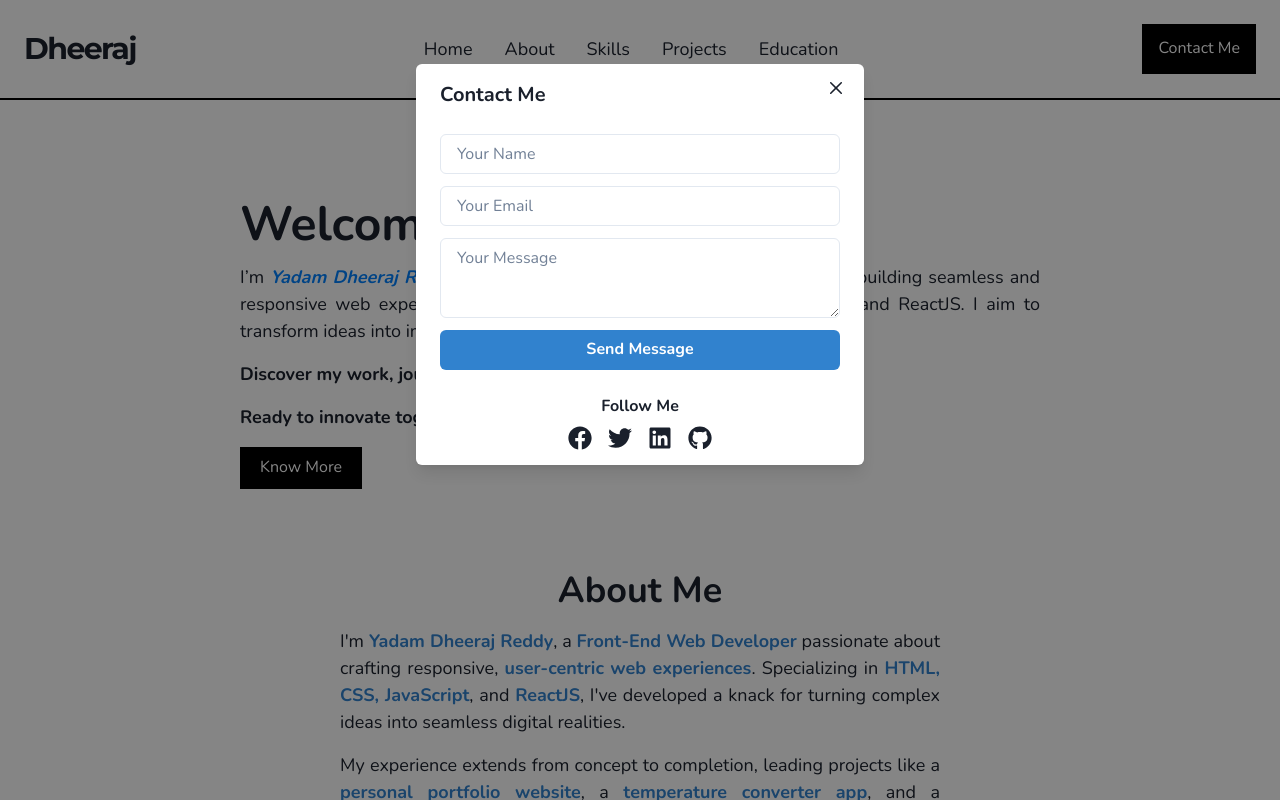
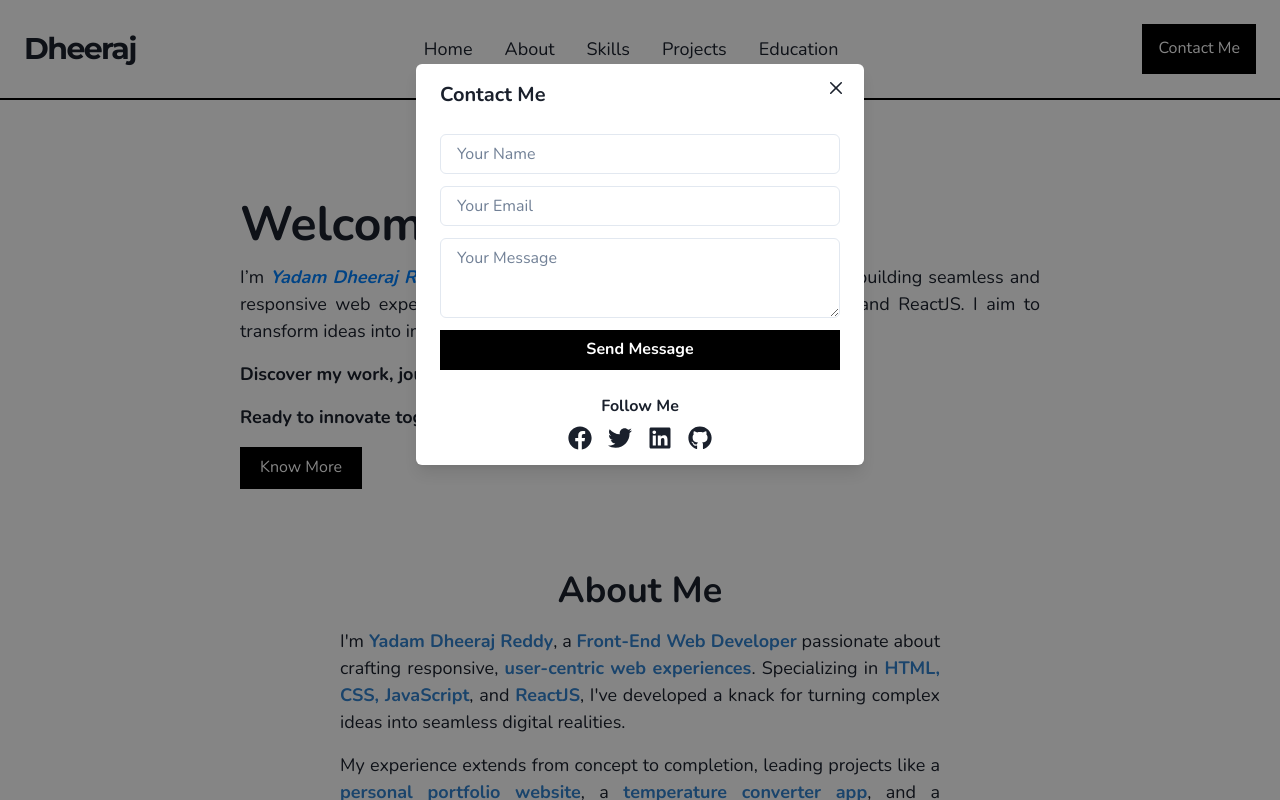
Before and after one commit to YadamDheerajReddy/yadam_dheeraj_portfolio, a React (Create React App) app: page / in a window 1280 px wide. Both pictures are taken after a click on the button "Contact Me". Shown: the top 800 px of the page. Built offline with nearby package versions, Linux system fonts and the light colour scheme.

Commit message:
Change the send message button stye in the Contact Modal

```diff
--- a/src/components/Navbar.js
+++ b/src/components/Navbar.js
@@ -140,7 +140,7 @@ const Navbar = () => {
               <Input placeholder="Your Name" mb={3} />
               <Input type="email" placeholder="Your Email" mb={3} />
               <Textarea placeholder="Your Message" mb={3} />
-              <Button type="submit" bg="blue.500" color="white" _hover={{ bg: 'blue.600' }} width="100%">
+              <Button type="submit" bg="#000000" color="white" _hover={{ bg: '#000000' }} width="100%" borderRadius="0">
                 Send Message
               </Button>
             </Box>
```
